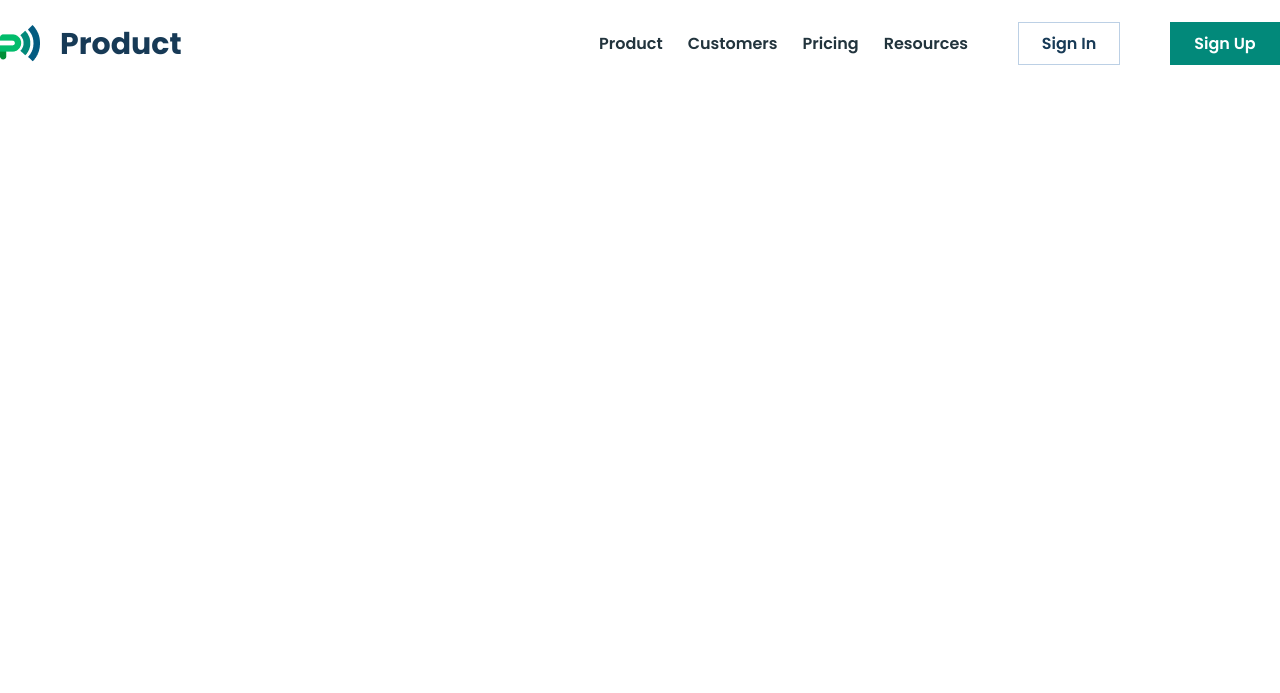
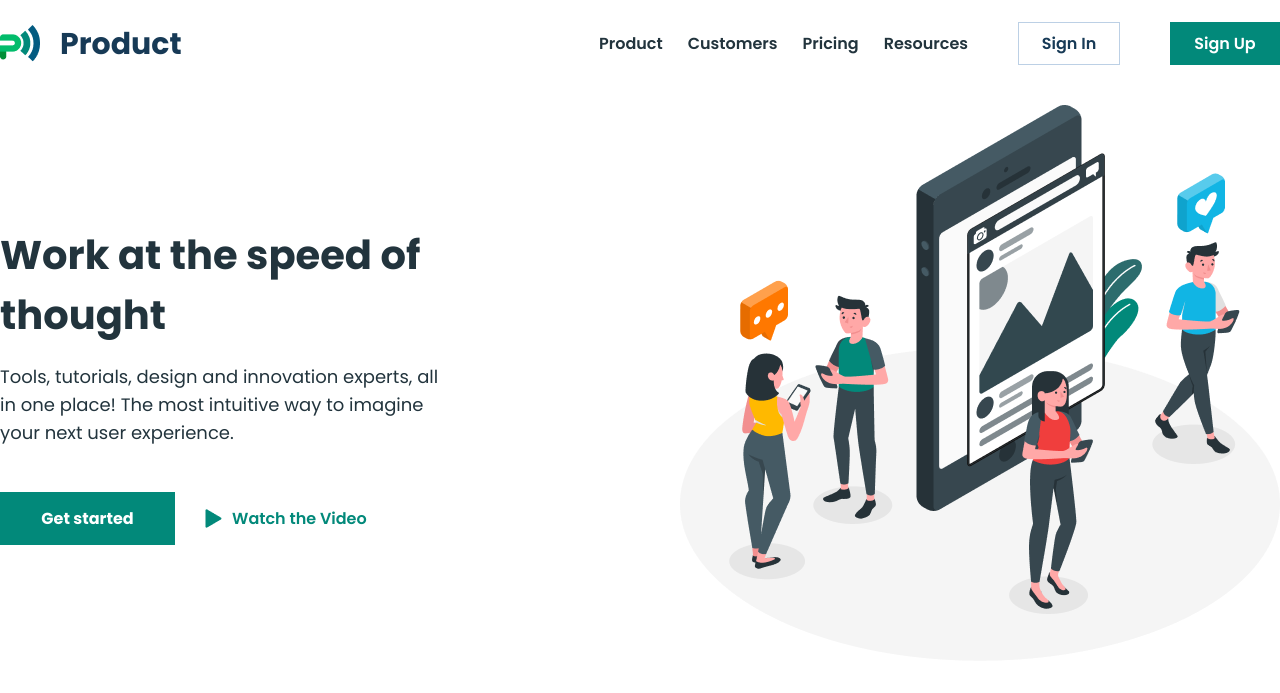
Before and after one commit to furqatbek13/Product, a plain HTML site: page index.html in a window 1280 px wide. Drawn offline with Linux system fonts and the light colour scheme.

Commit message:
section-1 tugadi

```diff
--- a/index.html
+++ b/index.html
@@ -32,6 +32,27 @@
             </div>
         </div>
     </header>
+    <main>
+        <section class="section-1">
+            <div class="work_descriptions continer">
+                <div class="work_descriptions_left">
+                    <h1>Work at the speed
+                        of thought</h1>
+                    <p>Tools, tutorials, design and innovation experts, all in one place! The most intuitive way to
+                        imagine
+                        your next user experience.</p>
+                    <div class="work_descriptions_left_btn">
+                        <button>Get started</button>
+                        <button><img src="./images/Triangle Copy 6.png" alt="">Watch the Video</button>
+                    </div>
+                </div>
+                <div>
+                    <img src="./images/amico.png" alt="">
+                </div>
+            </div>
+
+        </section>
+    </main>
 </body>
 
 </html>
--- a/style/main.scss
+++ b/style/main.scss
@@ -12,7 +12,7 @@
 :root {
     --logotextcolor: rgba(23, 58, 86, 1);
     --btnbgcolor: rgba(2, 137, 122, 1);
-    --textcolor:  rgba(34, 52, 61, 1);
+    --textcolor: rgba(34, 52, 61, 1);
 
 
 }
@@ -21,7 +21,7 @@ header {
     width: 100%;
     height: 80px;
     background-color: rgb(255, 255, 255, 1);
-    position: fixed;
+    position: sticky;
     top: 0;
 
     .head_nav {
@@ -54,11 +54,11 @@ header {
         a {
             text-decoration: none;
             font-family: Poppins;
-font-size: 16px;
-font-weight: 600;
-line-height: 28px;
-text-align: left;
-color: var(--textcolor);
+            font-size: 16px;
+            font-weight: 600;
+            line-height: 28px;
+            text-align: left;
+            color: var(--textcolor);
         }
     }
 
@@ -80,7 +80,8 @@ color: var(--textcolor);
             color: var(--logotextcolor);
             cursor: pointer;
         }
-        button:first-child:hover{
+
+        button:first-child:hover {
             background-color: rgba(2, 137, 122, 1);
             color: rgba(255, 255, 255, 1);
             transition: all 0.3s linear;
@@ -99,12 +100,90 @@ color: var(--textcolor);
             text-align: center;
             color: rgba(255, 255, 255, 1);
         }
-        button:nth-child(2):hover{
+
+        button:nth-child(2):hover {
             background-color: transparent;
             border: 1px solid rgba(188, 208, 229, 1);
             color: var(--textcolor);
         }
+    }
+}
 
+.section-1 {
+    width: 100%;
+    height: 100%;
+    padding: 25px 0px;
+
+    .work_descriptions {
+        display: flex;
+        justify-content: space-between;
+        align-items: center;
+
+        .work_descriptions_left h1 {
+            font-family: Poppins;
+            font-size: 40px;
+            font-weight: 700;
+            line-height: 60px;
+            text-align: left;
+            color: var(--textcolor);
+            width: 518px;
+            padding-bottom: 18px;
+        }
+
+        .work_descriptions_left p {
+            font-family: Poppins;
+            font-size: 18px;
+            font-weight: 400;
+            line-height: 28px;
+            text-align: left;
+            color: var(--textcolor);
+            width: 458px;
+            padding-bottom: 45px;
+        }
+
+        .work_descriptions_left_btn {
+            display: flex;
+
+            button:first-child {
+                width: 175px;
+                height: 53px;
+                background-color: var(--btnbgcolor);
+                border: none;
+                font-family: Poppins;
+                font-size: 16px;
+                font-weight: 700;
+                line-height: 24px;
+                text-align: center;
+                color: rgba(255, 255, 255, 1);
+                cursor: pointer;
+            }
+            button:first-child:hover{
+                background-color: transparent;
+                border: 1px solid rgba(2, 137, 122, 1);
+                color: rgba(2, 137, 122, 1);
+                transition: all 0.3s linear;
+            }
+
+            button:nth-child(2) {
+                width: 180px;
+                display: flex;
+                align-items: center;
+                gap: 10px;
+                margin-left: 30px;
+                border: none;
+                background-color: transparent;
+                cursor: pointer;
+                font-family: Poppins;
+                font-size: 16px;
+                font-weight: 600;
+                line-height: 24px;
+                text-align: center;
+                color: rgba(2, 137, 122, 1);
+            }
+            button:nth-child(2):hover{
+                border: 1px solid rgba(2, 137, 122, 1);
+                transition: all 0.3s linear;
+            }
+        }
     }
-
 }
```
Also changed, not shown: images/Triangle Copy 6.png (added), images/amico.png (added), style/main.css, 1 other file.
